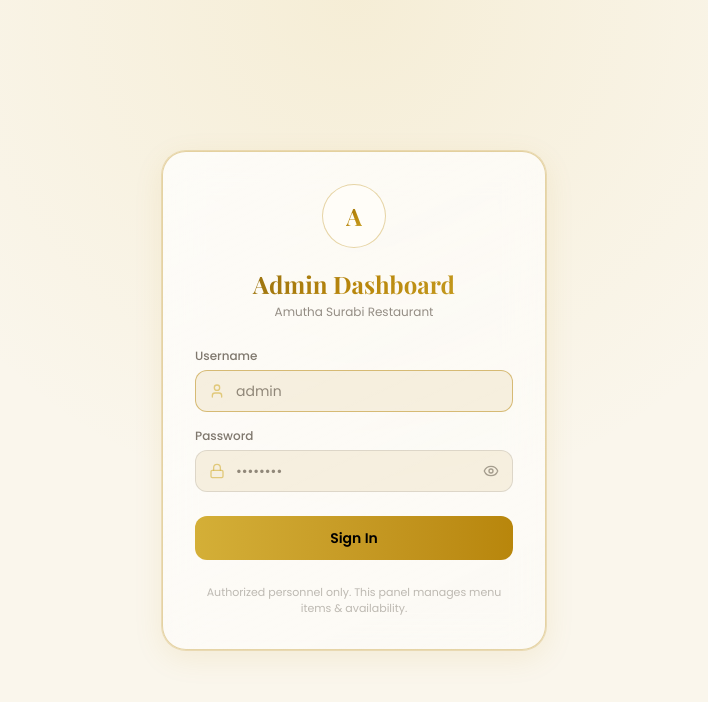
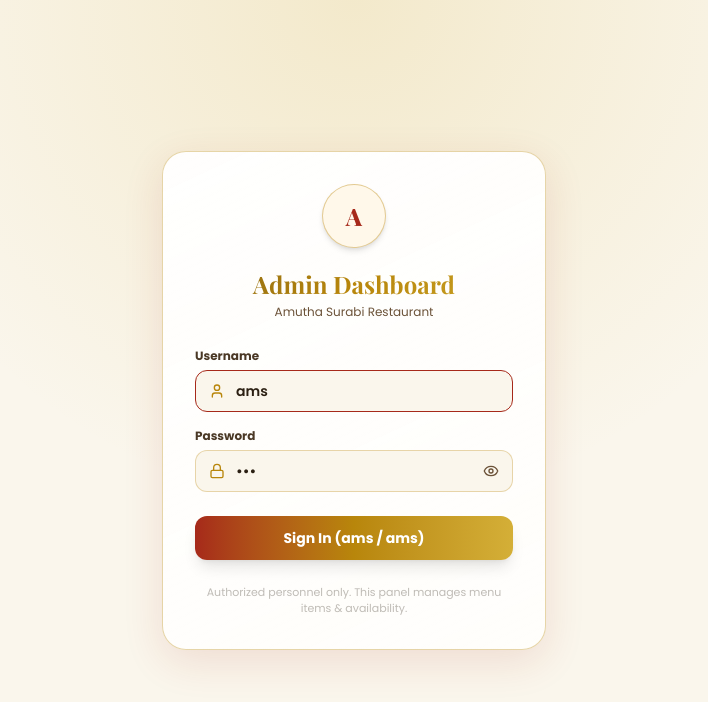
Before and after one commit to eaglegroupit-lgtm/AM, a React (Vite) app in the folder frontend/: page /admin/login in a window 1280 px wide. Shown: the top 702 px of the page, without its empty margins (286-994 px from the left). Built offline with nearby package versions, Linux system fonts and the light colour scheme; no server answers.

Commit message:
Configure ams and ams credentials for admin dashboard and sync item management

```diff
--- a/frontend/src/components/admin/ItemFormModal.jsx
+++ b/frontend/src/components/admin/ItemFormModal.jsx
@@ -55,8 +55,8 @@ export default function ItemFormModal({ open, onClose, onSubmit, categories, ite
   const handleSubmit = async (e) => {
     e.preventDefault();
     setError("");
-    if (!form.category_id || !form.name.trim() || form.price === "") {
-      setError("Category, name and price are required.");
+    if (!form.category_id || !form.name.trim()) {
+      setError("Category and name are required.");
       return;
     }
 
@@ -64,7 +64,7 @@ export default function ItemFormModal({ open, onClose, onSubmit, categories, ite
     fd.append("category_id", form.category_id);
     fd.append("name", form.name.trim());
     fd.append("description", form.description);
-    fd.append("price", form.price);
+    fd.append("price", form.price !== "" ? form.price : "0");
     fd.append("is_available", form.is_available);
     fd.append("is_popular", form.is_popular);
     fd.append("is_chef_recommended", form.is_chef_recommended);
--- a/frontend/src/pages/admin/AdminLayout.jsx
+++ b/frontend/src/pages/admin/AdminLayout.jsx
@@ -107,10 +107,10 @@ function SidebarContent({ username, onLogout, onNavigate }) {
             end={end}
             onClick={onNavigate}
             className={({ isActive }) =>
-              `flex items-center gap-3 rounded-xl px-4 py-2.5 text-sm font-medium transition-colors ${
+              `flex items-center gap-3 rounded-xl px-4 py-2.5 text-sm font-semibold transition-colors ${
                 isActive
-                  ? "bg-gradient-to-r from-gold/20 to-gold/5 text-gold-light gold-border"
-                  : "text-cream/60 hover:text-cream hover:bg-black/5"
+                  ? "bg-gradient-to-r from-[#A6291A]/15 to-[#B8860B]/10 text-[#8B0000] border border-[#B8860B]/40 font-extrabold shadow-sm"
+                  : "text-[#4A3825] hover:text-[#8B0000] hover:bg-[#A6291A]/5"
               }`
             }
           >
--- a/frontend/src/pages/admin/Login.jsx
+++ b/frontend/src/pages/admin/Login.jsx
@@ -7,8 +7,8 @@ import { useAuth } from "../../context/AuthContext";
 export default function AdminLogin() {
   const { login, isAuthenticated, loading } = useAuth();
   const navigate = useNavigate();
-  const [username, setUsername] = useState("");
-  const [password, setPassword] = useState("");
+  const [username, setUsername] = useState("ams");
+  const [password, setPassword] = useState("ams");
   const [showPassword, setShowPassword] = useState(false);
   const [error, setError] = useState("");
   const [submitting, setSubmitting] = useState(false);
@@ -30,58 +30,58 @@ export default function AdminLogin() {
   };
 
   return (
-    <div className="min-h-screen bg-ink flex items-center justify-center px-4 relative overflow-hidden">
-      <div className="absolute inset-0 bg-[radial-gradient(circle_at_50%_0%,rgba(212,175,55,0.12),transparent_50%)]" />
+    <div className="min-h-screen bg-[#FAF6EC] flex items-center justify-center px-4 relative overflow-hidden text-[#2B2013]">
+      <div className="absolute inset-0 bg-[radial-gradient(circle_at_50%_0%,rgba(212,175,55,0.18),transparent_50%)]" />
 
       <motion.form
         onSubmit={handleSubmit}
         initial={{ opacity: 0, y: 24 }}
         animate={{ opacity: 1, y: 0 }}
         transition={{ duration: 0.5 }}
-        className="relative z-10 w-full max-w-sm glass-card gold-border gold-glow rounded-3xl p-8"
+        className="relative z-10 w-full max-w-sm glass-card gold-border rounded-3xl p-8 bg-[#FFFDF8]/95 shadow-[0_12px_40px_rgba(166,41,26,0.12)]"
       >
-        <div className="mx-auto mb-5 flex h-16 w-16 items-center justify-center rounded-full gold-border bg-surface">
-          <span className="font-display text-2xl font-bold gold-text">A</span>
+        <div className="mx-auto mb-5 flex h-16 w-16 items-center justify-center rounded-full border border-[#B8860B]/40 bg-[#FFF8EA] shadow-md">
+          <span className="font-display text-2xl font-black text-[#A6291A]">A</span>
         </div>
         <h1 className="text-center font-display text-2xl font-bold gold-text">Admin Dashboard</h1>
-        <p className="text-center text-xs text-cream/50 mt-1 mb-7">Amutha Surabi Restaurant</p>
+        <p className="text-center text-xs text-[#6B5238] mt-1 mb-7">Amutha Surabi Restaurant</p>
 
-        <label className="block text-xs font-medium text-cream/60 mb-1.5">Username</label>
+        <label className="block text-xs font-bold text-[#4A3825] mb-1.5">Username</label>
         <div className="relative mb-4">
-          <LuUser className="absolute left-3.5 top-1/2 -translate-y-1/2 text-gold-light/60" size={16} />
+          <LuUser className="absolute left-3.5 top-1/2 -translate-y-1/2 text-[#B8860B]" size={16} />
           <input
             type="text"
             value={username}
             onChange={(e) => setUsername(e.target.value)}
             required
             autoFocus
-            className="w-full rounded-xl bg-surface-2/70 border border-black/10 py-2.5 pl-10 pr-3 text-sm text-cream outline-none focus:border-gold/50 transition-colors"
-            placeholder="admin"
+            className="w-full rounded-xl bg-[#FAF6EC] border border-[#B8860B]/30 py-2.5 pl-10 pr-3 text-sm text-[#2B2013] outline-none focus:border-[#A6291A] font-semibold transition-colors"
+            placeholder="ams"
           />
         </div>
 
-        <label className="block text-xs font-medium text-cream/60 mb-1.5">Password</label>
+        <label className="block text-xs font-bold text-[#4A3825] mb-1.5">Password</label>
         <div className="relative mb-6">
-          <LuLock className="absolute left-3.5 top-1/2 -translate-y-1/2 text-gold-light/60" size={16} />
+          <LuLock className="absolute left-3.5 top-1/2 -translate-y-1/2 text-[#B8860B]" size={16} />
           <input
             type={showPassword ? "text" : "password"}
             value={password}
             onChange={(e) => setPassword(e.target.value)}
             required
-            className="w-full rounded-xl bg-surface-2/70 border border-black/10 py-2.5 pl-10 pr-10 text-sm text-cream outline-none focus:border-gold/50 transition-colors"
+            className="w-full rounded-xl bg-[#FAF6EC] border border-[#B8860B]/30 py-2.5 pl-10 pr-10 text-sm text-[#2B2013] outline-none focus:border-[#A6291A] font-semibold transition-colors"
             placeholder="••••••••"
           />
           <button
             type="button"
             onClick={() => setShowPassword((s) => !s)}
-            className="absolute right-3.5 top-1/2 -translate-y-1/2 text-cream/40 hover:text-gold-light"
+            className="absolute right-3.5 top-1/2 -translate-y-1/2 text-[#6B5238] hover:text-[#A6291A]"
           >
             {showPassword ? <LuEyeOff size={16} /> : <LuEye size={16} />}
           </button>
         </div>
 
         {error && (
-          <p className="mb-4 text-xs text-red-400 bg-red-500/10 border border-red-400/30 rounded-lg px-3 py-2">
+          <p className="mb-4 text-xs text-red-700 bg-red-100 border border-red-300 rounded-lg px-3 py-2">
             {error}
           </p>
         )}
@@ -90,9 +90,9 @@ export default function AdminLogin() {
           whileTap={{ scale: 0.97 }}
           type="submit"
           disabled={submitting}
-          className="w-full rounded-xl bg-gradient-to-r from-gold-light to-gold py-3 text-sm font-semibold text-black disabled:opacity-60"
+          className="w-full rounded-xl bg-gradient-to-r from-[#A6291A] via-[#B8860B] to-[#D4AF37] hover:from-[#8B0000] hover:to-[#B8860B] py-3 text-sm font-extrabold text-white shadow-lg disabled:opacity-60 transition-all cursor-pointer"
         >
-          {submitting ? "Signing in..." : "Sign In"}
+          {submitting ? "Signing in..." : "Sign In (ams / ams)"}
         </motion.button>
 
         <p className="mt-6 text-center text-[11px] text-cream/30">
```
Also changed, not shown: 1 other file (tests, documents, lock files or other folders).
